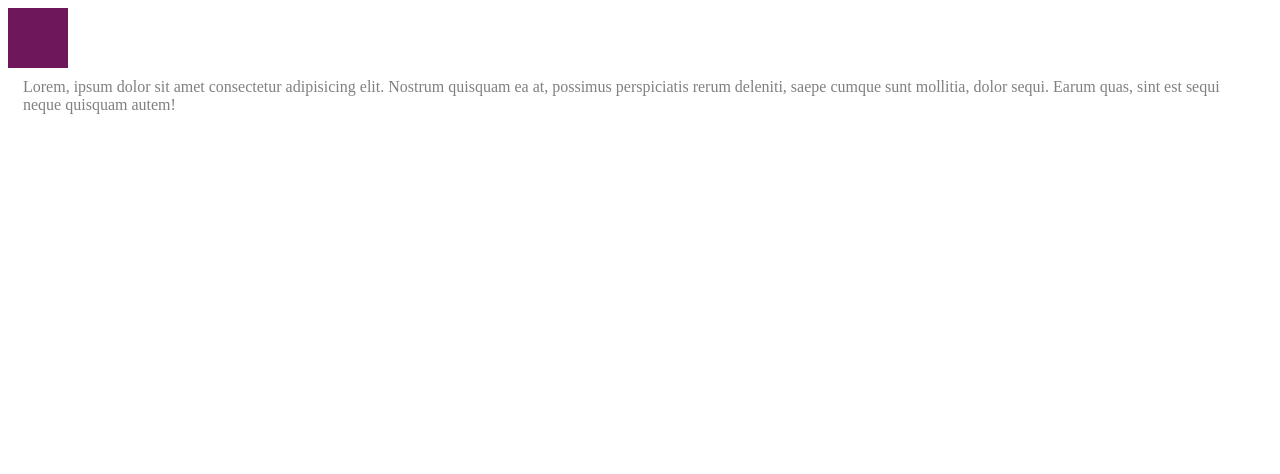
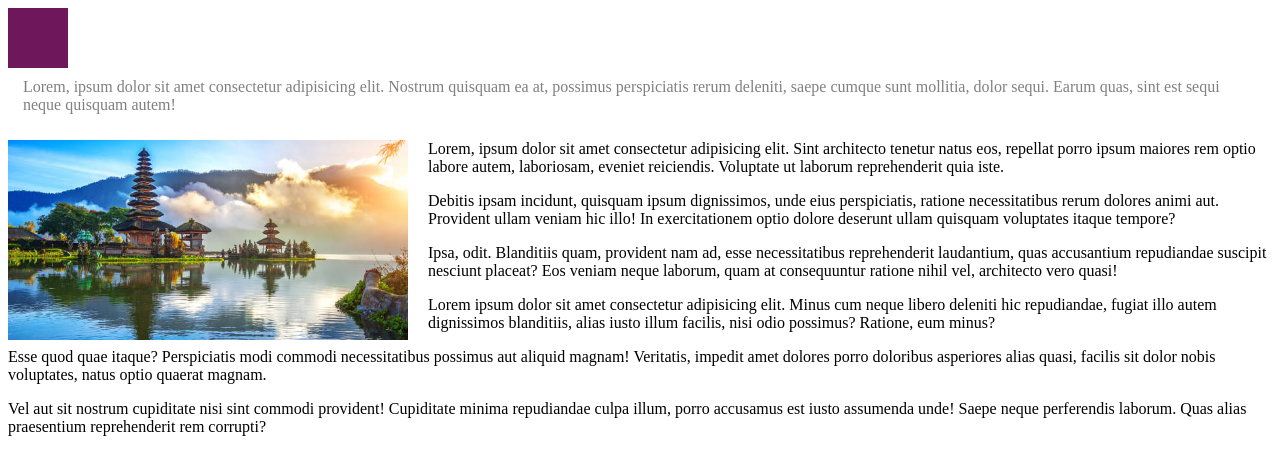
Before and after one commit to ajarrra/13.12.22-Adapts-dizain, a plain HTML site: page index.html in a window 1280 px wide. Drawn offline with Linux system fonts and the light colour scheme.

Commit message:
add img and add media

```diff
--- a/index.html
+++ b/index.html
@@ -16,6 +16,28 @@
         Lorem, ipsum dolor sit amet consectetur adipisicing elit. Nostrum quisquam ea at, possimus perspiciatis rerum
         deleniti, saepe cumque sunt mollitia, dolor sequi. Earum quas, sint est sequi neque quisquam autem!
     </div>
+    <div class="example-3">
+        <img src="tokuo.jpg" alt="">
+        <p>Lorem, ipsum dolor sit amet consectetur adipisicing elit. Sint architecto tenetur natus eos, repellat porro
+            ipsum maiores rem optio labore autem, laboriosam, eveniet reiciendis. Voluptate ut laborum reprehenderit
+            quia iste.</p>
+        <p>Debitis ipsam incidunt, quisquam ipsum dignissimos, unde eius perspiciatis, ratione necessitatibus rerum
+            dolores animi aut. Provident ullam veniam hic illo! In exercitationem optio dolore deserunt ullam quisquam
+            voluptates itaque tempore?</p>
+        <p>Ipsa, odit. Blanditiis quam, provident nam ad, esse necessitatibus reprehenderit laudantium, quas accusantium
+            repudiandae suscipit nesciunt placeat? Eos veniam neque laborum, quam at consequuntur ratione nihil vel,
+            architecto vero quasi!</p>
+
+        <p>Lorem ipsum dolor sit amet consectetur adipisicing elit. Minus cum neque libero deleniti hic repudiandae,
+            fugiat illo autem dignissimos blanditiis, alias iusto illum facilis, nisi odio possimus? Ratione, eum minus?
+        </p>
+        <p>Esse quod quae itaque? Perspiciatis modi commodi necessitatibus possimus aut aliquid magnam! Veritatis,
+            impedit amet dolores porro doloribus asperiores alias quasi, facilis sit dolor nobis voluptates, natus optio
+            quaerat magnam.</p>
+        <p>Vel aut sit nostrum cupiditate nisi sint commodi provident! Cupiditate minima repudiandae culpa illum, porro
+            accusamus est iusto assumenda unde! Saepe neque perferendis laborum. Quas alias praesentium reprehenderit
+            rem corrupti?</p>
+    </div>
 </body>
 
 </html>
--- a/style.css
+++ b/style.css
@@ -53,7 +53,7 @@
 
 }
 
-@media screen and (prefers-color-scheme: dark) {
+@media screen and (prefers-color-scheme: dark) { /*менять тему темная и светлая*/
     .example-2{
         background-color: gray;
         color: white;
@@ -64,10 +64,29 @@
     .example-2{
         color: black;
         font-size: 22px;
+        text-indent: 40px;/* абзац*/
     }
-    .example-2::first-letter{
+    .example-2::first-letter{  /*первая буква*/
         font-size: 40px;
         font-weight: 700px;
         font-family: Georgia, 'Times New Roman', Times, serif;
     }
 }
+
+
+.example-3 img{
+    float: left;
+    max-width: 400px;
+    margin-right: 20px;
+    width: 100%;
+    height: 200px;
+
+    object-fit: cover; /* резать  не сплющивается*/
+}
+
+@media screen and (max-width:600px) {
+    .example-3 img{
+     max-width: none;
+    }
+
+}
```
Also changed, not shown: tokuo.jpg (added).
